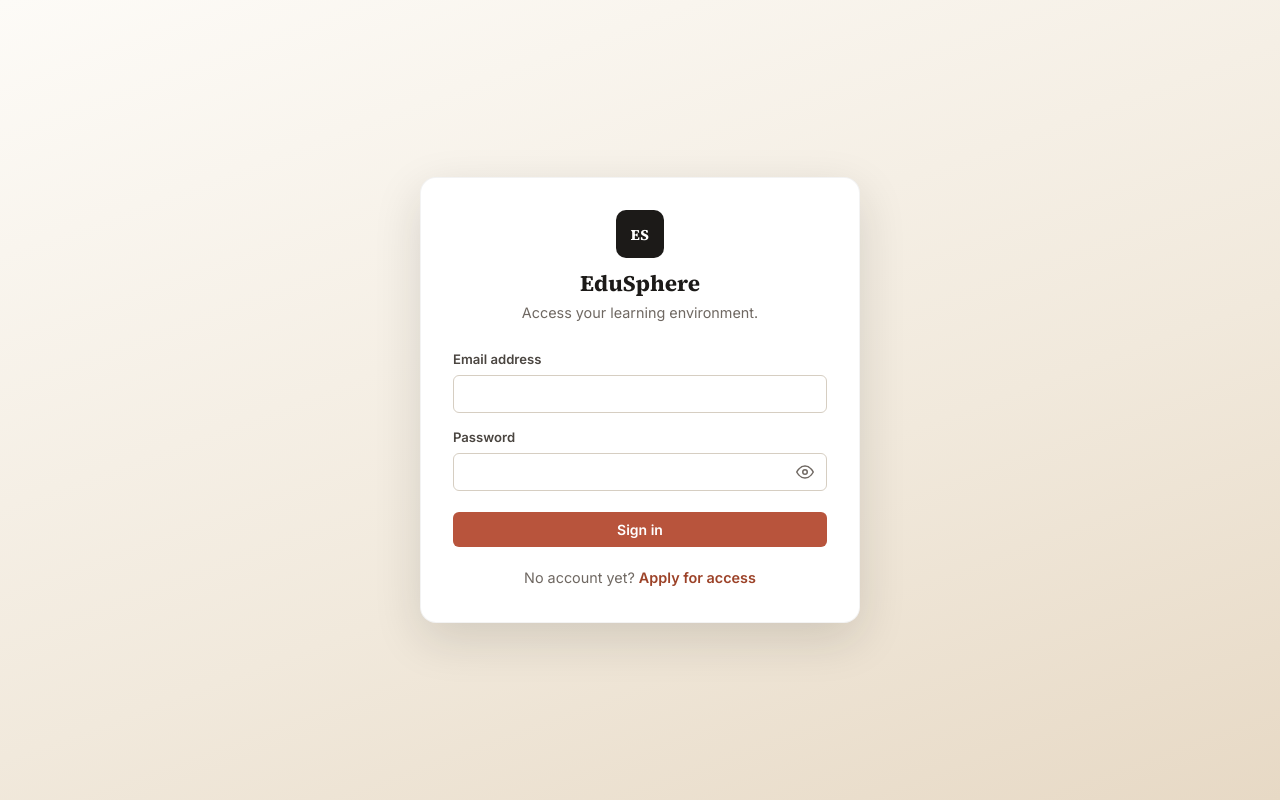
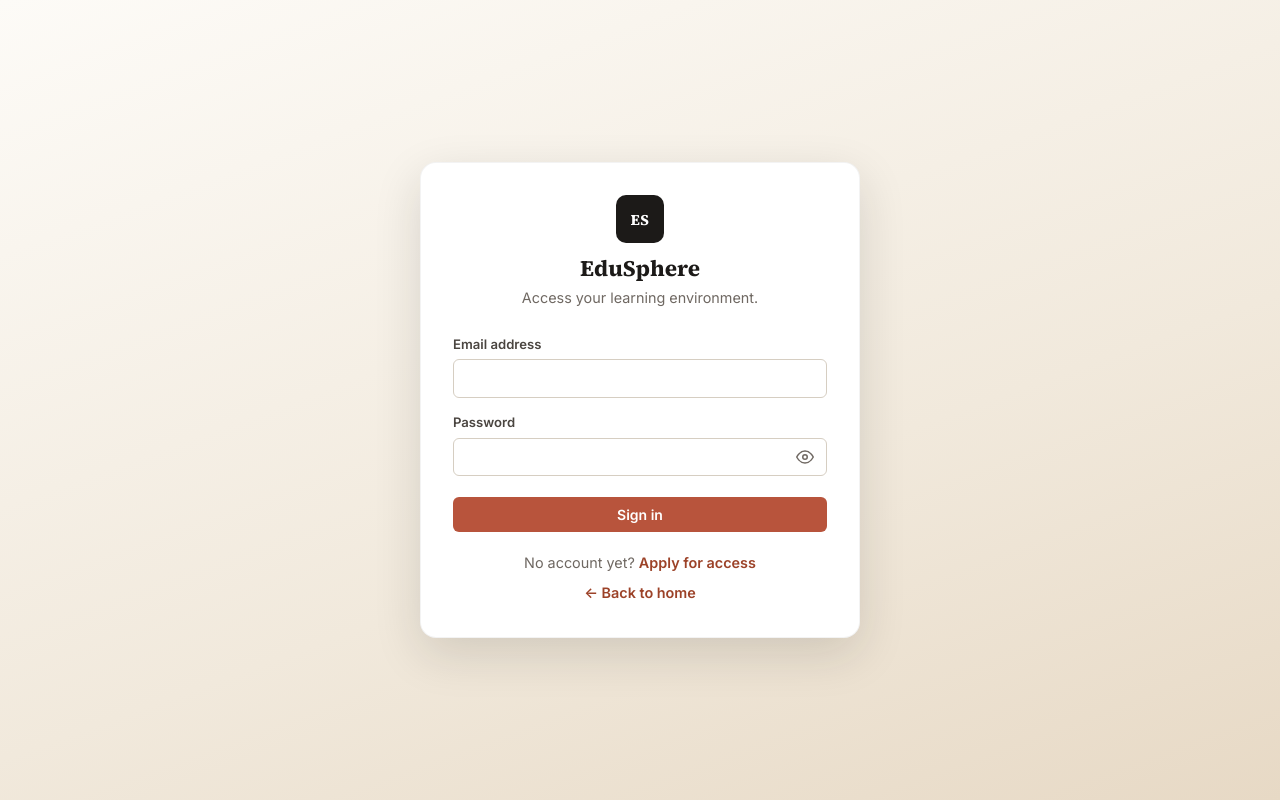
Before and after one commit to DerickMuluka/edusphere-lms, a PHP site: page /virtual_classroom/pages/login.php in a window 1280 px wide. Run offline with PHP 8.4, Linux system fonts and the light colour scheme.

Commit message:
chore(seo): add robots noindex meta to login.php

```diff
--- a/pages/login.php
+++ b/pages/login.php
@@ -65,6 +65,7 @@ if ($_SERVER['REQUEST_METHOD'] === 'POST') {
 <html lang="en">
 <head>
     <meta charset="UTF-8">
+    <meta name="robots" content="noindex, nofollow">
     <meta name="viewport" content="width=device-width, initial-scale=1.0">
     <title>Sign in · <?php echo e(SITE_NAME); ?></title>
     <link rel="preconnect" href="https://fonts.googleapis.com">
@@ -115,6 +116,9 @@ if ($_SERVER['REQUEST_METHOD'] === 'POST') {
         </div>-->
 
         <p class="auth-card__alt">No account yet? <a href="register.php">Apply for access</a></p>
+        <p class="auth-card__alt" style="margin-top:0.5rem;">
+    <a href="<?php echo e(SITE_URL); ?>/">&larr; Back to home</a>
+</p>
     </main>
 
     <script src="<?php echo e(SITE_URL); ?>/assets/js/core.js"></script>
```
